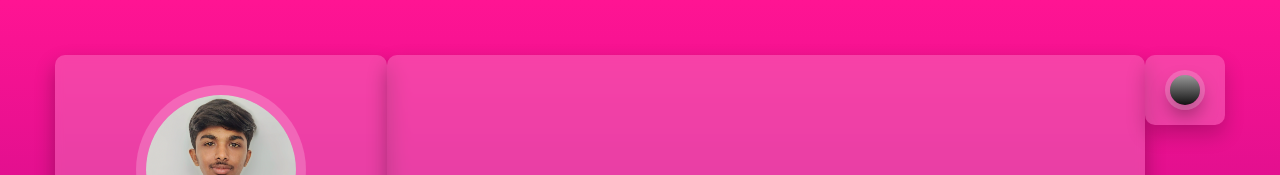
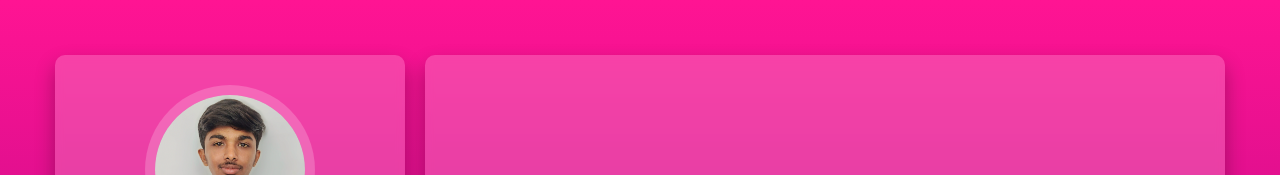
Before and after one commit to AswinSenthilKumar/Portfolio, a plain HTML site: page index.html in a window 1280 px wide. Shown: the top 175 px of the page. Drawn offline with nearby package versions, Linux system fonts and the light colour scheme.

Commit message:
Update index.html

```diff
--- a/index.html
+++ b/index.html
@@ -214,13 +214,6 @@
 
 <!-- theme toggler  -->
 
-
-
-<div class="theme-toggler">
-    <span style="background:linear-gradient(#999, #111)"></span>
-</div>
-
-
 <!-- type.js cdn link  -->
 <script src="https://cdnjs.cloudflare.com/ajax/libs/typed.js/2.0.11/typed.min.js"></script>
 
```
